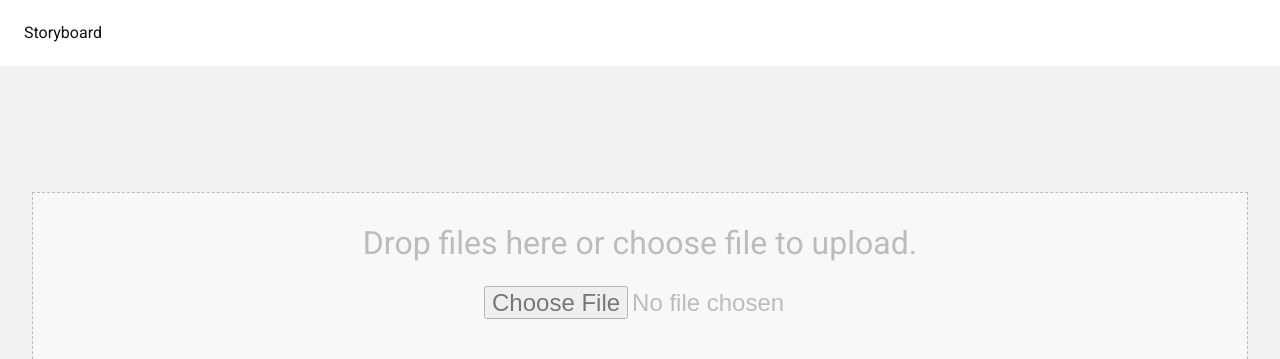
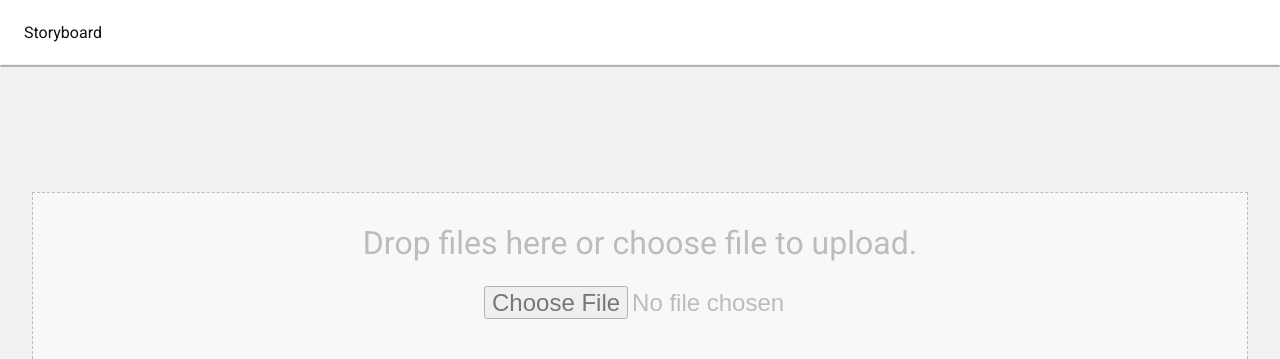
Before and after one commit to libertychisasuro/sockets-storyboard, a website: page index.html in a window 1280 px wide. Shown: the top 359 px of the page. Drawn offline with nearby package versions, Linux system fonts and the light colour scheme; no server answers.

Commit message:
Updated progress styles

```diff
--- a/scss/_nav.scss
+++ b/scss/_nav.scss
@@ -1,5 +1,6 @@
 html {
   nav {
+    height: 4em;
     background: $white;
     width: 100%;
     position: fixed;
--- a/scss/_progress.scss
+++ b/scss/_progress.scss
@@ -3,10 +3,9 @@ html {
     width: 100%;
     display: block;
     height: 0.25em;
-    -webkit-appearance: none;
     z-index: 999;
     position: fixed;
-    top: 3em;
+    top: 4em;
   }
 
   progress::-webkit-progress-bar {
--- a/scss/_storyboard.scss
+++ b/scss/_storyboard.scss
@@ -68,7 +68,7 @@ html {
       li.figure span:focus {
         border: none;
         outline: 0 solid transparent;
-        background: $light-yellow;
+        background: $green;
       }
 
       li.figure i {
```
Also changed, not shown: css/main.css, 1 other file.
